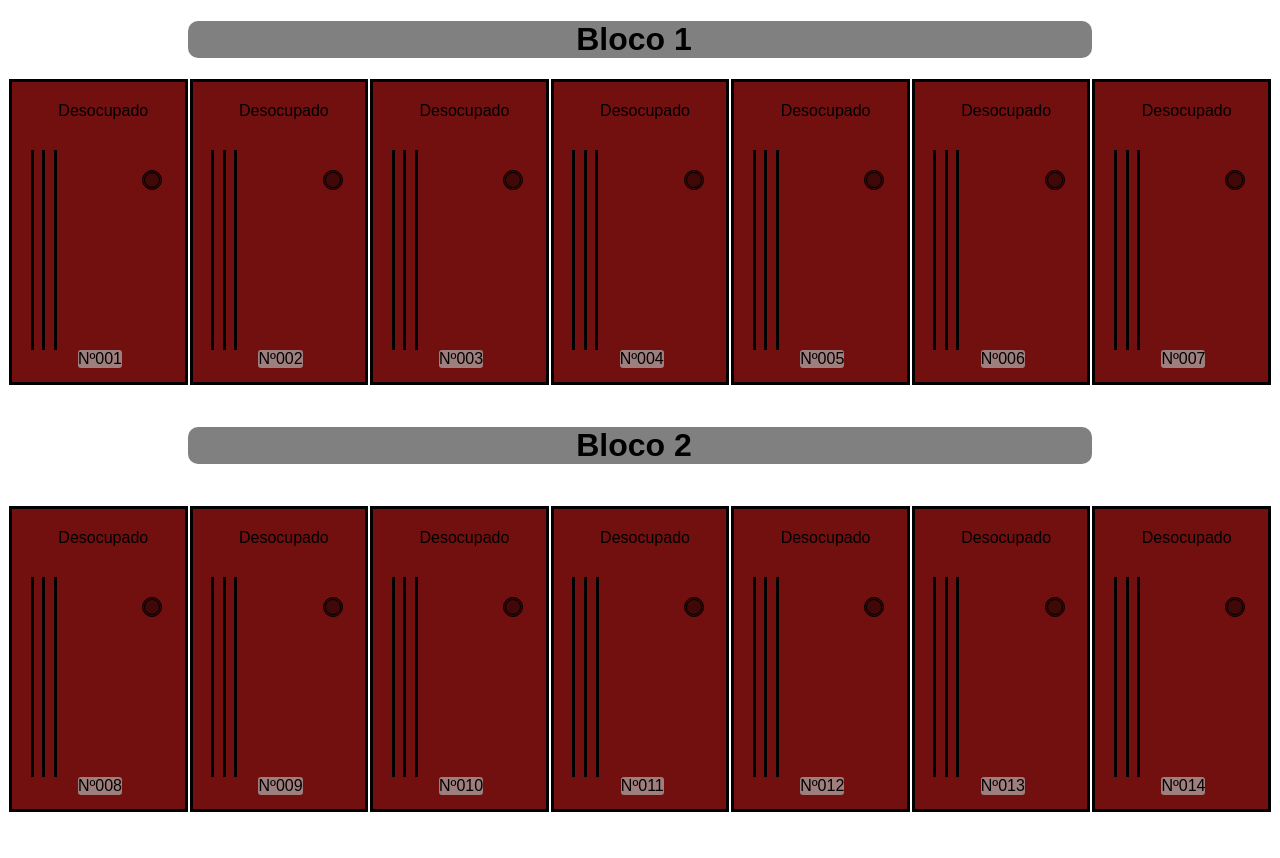
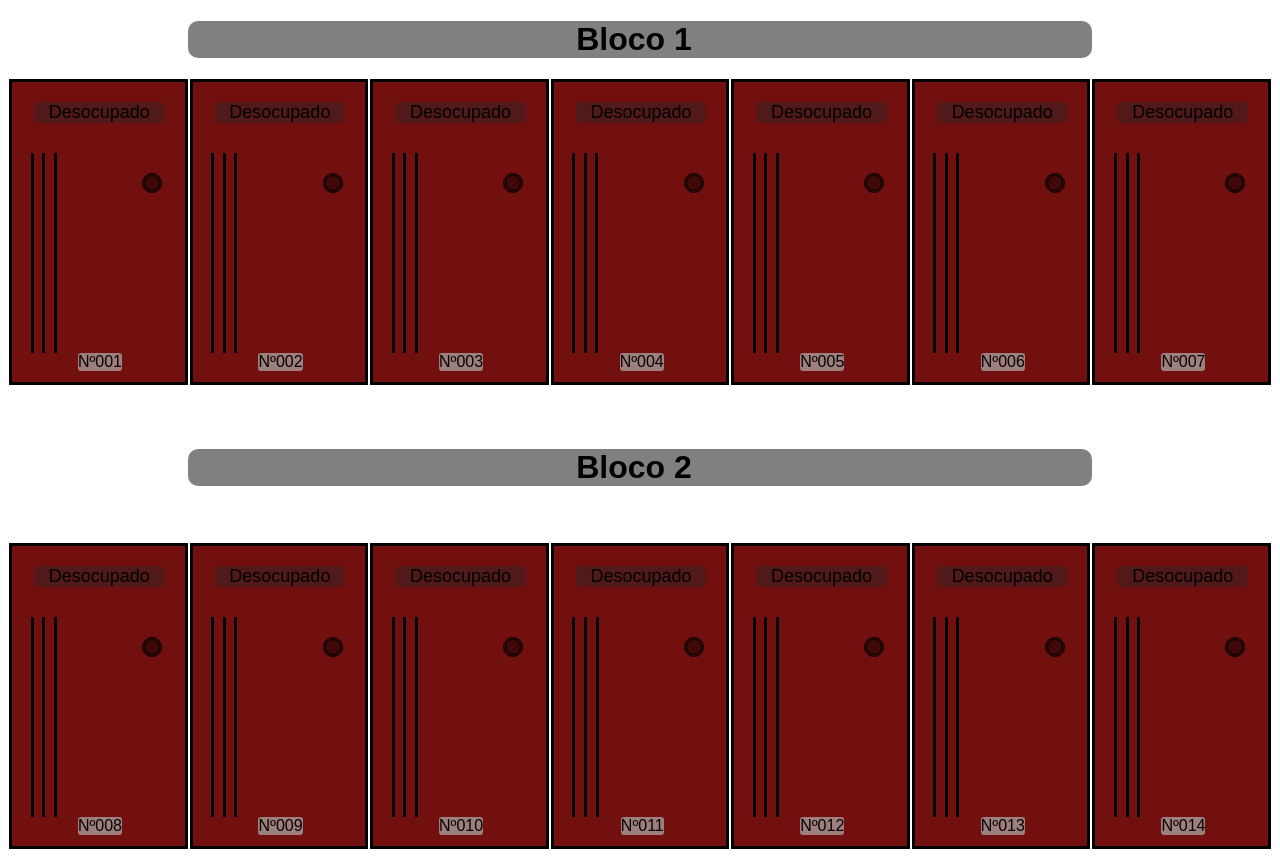
Before and after one commit to Joaopaulo2006/ARMARIO-JSON, a plain HTML site: page index.html in a window 1280 px wide. Before the commit the page ends 821 px from the top, so only its background shows below. Drawn offline with Linux system fonts and the light colour scheme.

Commit message:
Add files via upload

```diff
--- a/css/style.css
+++ b/css/style.css
@@ -22,7 +22,7 @@ body {
   margin-left: 120px;
   margin-bottom: -90px;
 }
-#estd {
+.nms {
   background-color: rgba(39, 39, 39, 0.432);
   margin-left: 12px;
   margin-right: 20px;
@@ -75,7 +75,7 @@ body {
   background-color: rgba(0, 0, 0, 0.664);
   border-radius: 10px;
 }
-.bloco1 {
+.bloco1, .bloco2 {
   text-align: center;
   font-size: xx-large;
   margin-bottom: 20px;
@@ -85,17 +85,7 @@ body {
   margin-right: 180px;
   border-radius: 10px;
 }
-.bloco2 {
-  margin-bottom: 5px;
-  text-align: center;
-  font-size: xx-large;
-  margin-left: 180px;
-  margin-right: 180px;
-  background-color: gray;
-  padding-right: 12px;
-  margin-top: 5px;
-  border-radius: 10px;
-}
+
 #texto {
   text-align: center;
 
```
